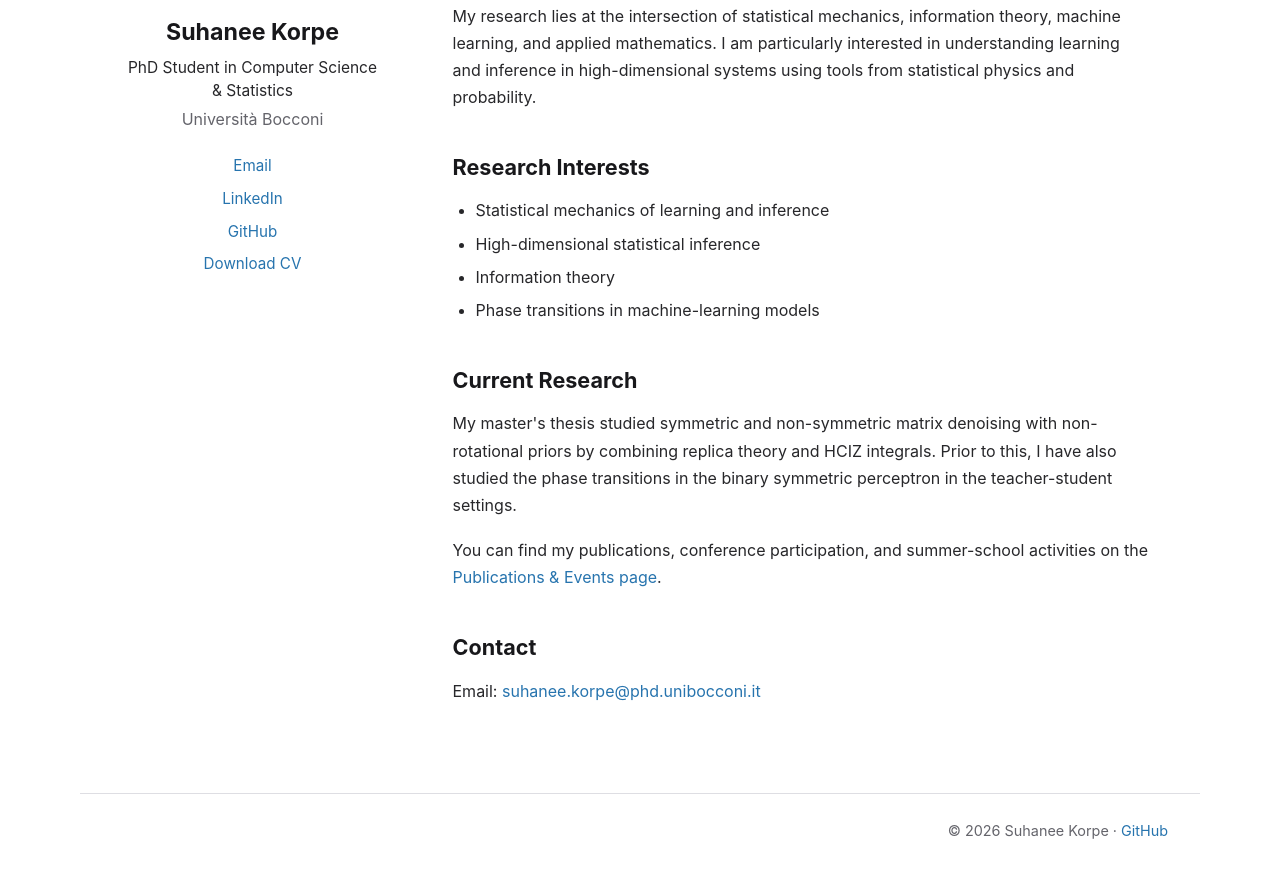
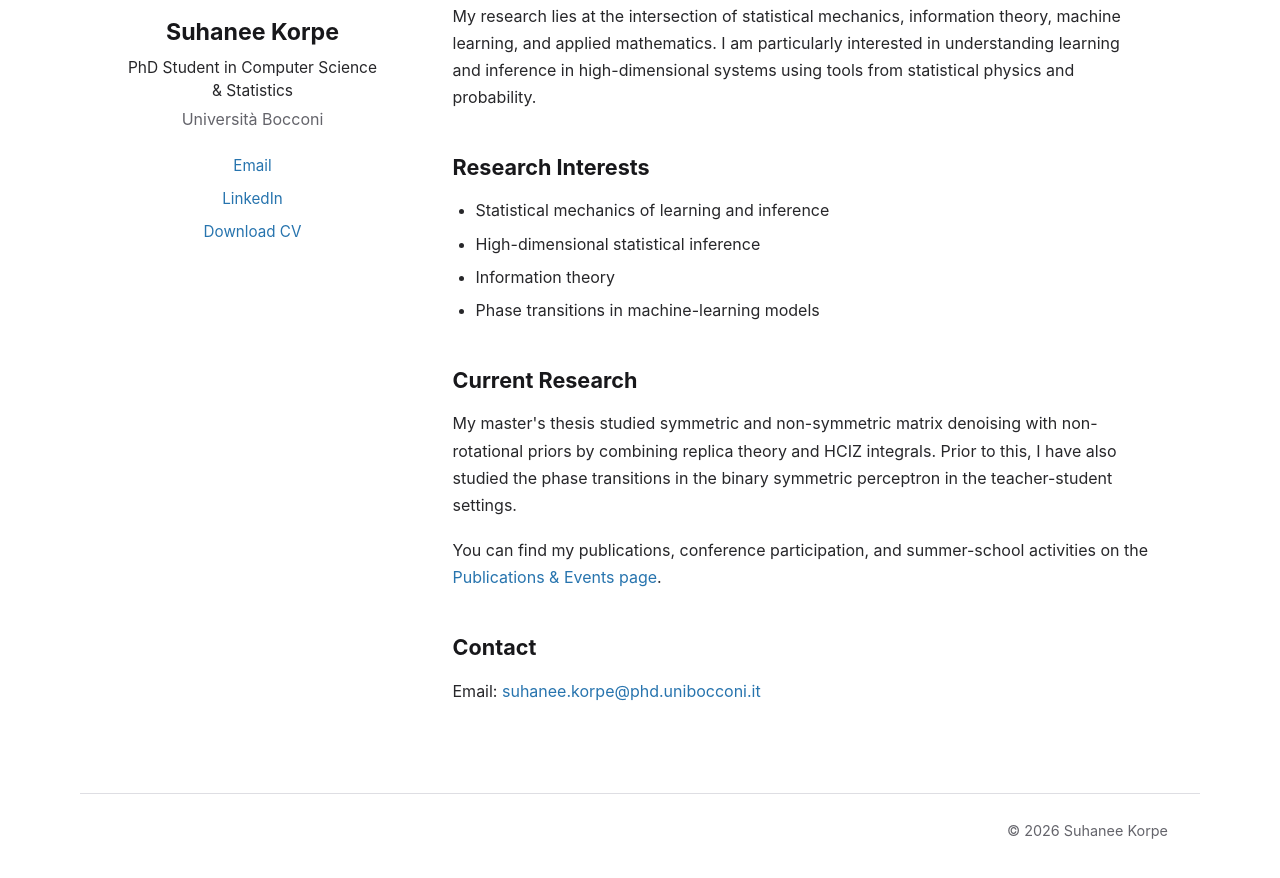
Before and after one commit to suhaneekorpe/suhaneekorpe.github.io, a plain HTML site: page index.html in a window 1280 px wide. Shown: the part 336-1214 px from the top of the page. Drawn offline with Linux system fonts and the light colour scheme.

Commit message:
Update index.html

```diff
--- a/index.html
+++ b/index.html
@@ -80,14 +80,6 @@
 
         <!-- Replace YOUR-USERNAME with your GitHub username. -->
         <a
-          href="https://github.com/YOUR-USERNAME"
-          target="_blank"
-          rel="noopener noreferrer"
-        >
-          GitHub
-        </a>
-
-        <a
           href="Suhanee_Korpe_CV.pdf"
           target="_blank"
           rel="noopener noreferrer"
@@ -155,19 +147,8 @@
   </div>
 
   <!-- Footer -->
-  <footer>
-    <p>
-      © 2026 Suhanee Korpe ·
-
-      <!-- Replace YOUR-USERNAME with your GitHub username. -->
-      <a
-        href="https://github.com/suhaneekorpe"
-        target="_blank"
-        rel="noopener noreferrer"
-      >
-        GitHub
-      </a>
-    </p>
-  </footer>
+<footer>
+  <p>© 2026 Suhanee Korpe</p>
+</footer>
 </body>
 </html>
```
